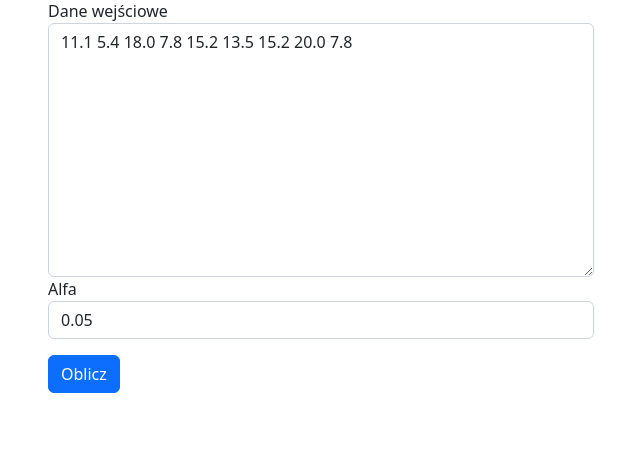
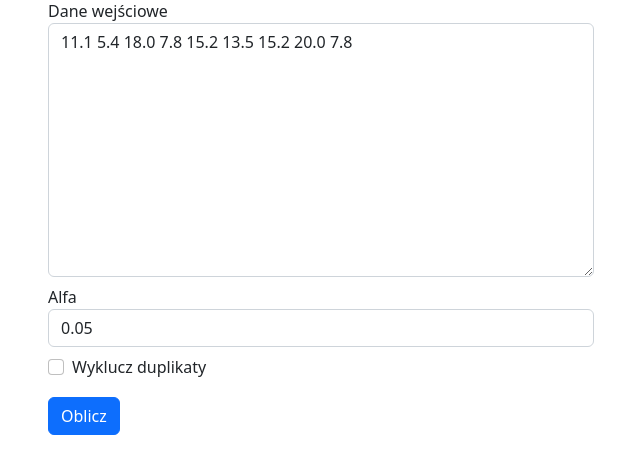
Before and after one commit to dominx99/wyklad-monograficzny, a Symfony app: template lista1/templates/lista2/zadanie1.html.twig in a window 1280 px wide. Shown: the part 181-655 px from the top of the page, without its empty margins (34-674 px from the left). Run offline with Twig, Linux system fonts and the light colour scheme; the template is opened without the code that fills it, so the values that code supplies are empty; some libraries are stand-ins or nearby versions.

Commit message:
Exclude duplicates in 2.1

```diff
--- a/lista1/public/js/lista2/1.js
+++ b/lista1/public/js/lista2/1.js
@@ -8,6 +8,7 @@ document.querySelector('#submit-button').addEventListener('click', (e) => {
         body: JSON.stringify({
             values: input.value.split(' ').map(Number),
             alpha: document.getElementById('alpha').value,
+            excludeDuplicates: document.getElementById('exclude-duplicates').checked,
         }),
     }).then(function(response) {
         response.json().then(function(data) {
@@ -19,7 +20,7 @@ document.querySelector('#submit-button').addEventListener('click', (e) => {
 function setResult(data) {
     document.getElementById('table').innerHTML = data.table;
     document.getElementById('result-mean').innerHTML = `x<sub>śr</sub>=` + data.mean;
-    document.getElementById('result-s').innerHTML = `S=` + data.s;
+    document.getElementById('result-s').innerHTML = `S<sub>1</sub>=` + data.s;
     document.getElementById('result-s1').innerHTML = `S<sub>1</sub>=` + data.s1;
 
     if (data.maximum > data.criticalValue) {
--- a/lista1/templates/lista2/zadanie1.html.twig
+++ b/lista1/templates/lista2/zadanie1.html.twig
@@ -7,17 +7,23 @@
         <div class="row">
             <div class="col-md-6">
                 <form id="form">
-                    <div>
+                    <div class="mb-2">
                         <label for="input">Dane wejściowe</label>
                         <textarea rows="10" class="form-control" id="input" placeholder="Dane wejściowe">
                         </textarea>
                     </div>
-                    <div>
+                    <div class="mb-2">
                         <label for="alpha">Alfa</label>
                         <select id="alpha" name="alpha" class="form-control">
                             <option value="0.01">0.01</option>
                             <option value="0.05" selected>0.05</option>
                         </select>
+                    </div>
+                    <div class="form-check">
+                      <input class="form-check-input" type="checkbox" value="" id="exclude-duplicates">
+                      <label class="form-check-label" for="exclude-duplicates">
+                        Wyklucz duplikaty
+                      </label>
                     </div>
 
                     <button id="submit-button" class="btn btn-primary mt-3" type="button">Oblicz</button>
@@ -30,7 +36,7 @@
                         <h4 class="card p-3">
                             <div id="result-mean"></div>
                             <div id="result-s"></div>
-                            <div id="result-s1"></div>
+                            <div class="d-none" id="result-s1"></div>
                             <div id="result-value"></div>
                             <div id="result-message"></div>
                         </h4>
```
Also changed, not shown: lista1/src/Controller/Lista2Controller.php (+6 -2 lines).
